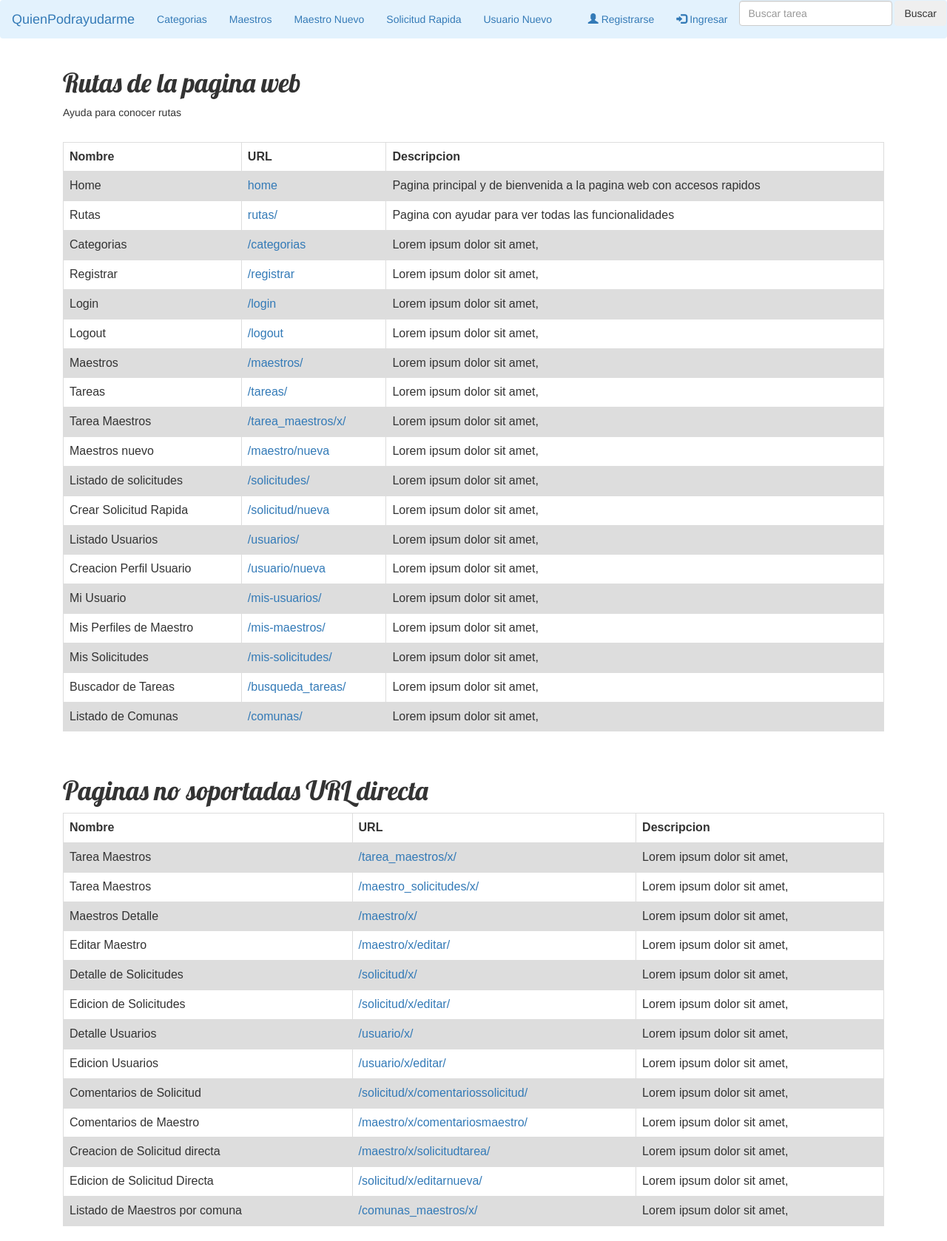
After one commit to SebastianCSilva/quienpodrayudarme, a Django app: template panel_solicitudes/templates/rutas.html in a window 1280 px wide. The commit adds this page. Shown: the whole page at 74% size. Run offline with Django 3.2, Linux system fonts and the light colour scheme; the template is opened without the code that fills it, so the values that code supplies are empty; some libraries are stand-ins or nearby versions.

Commit message:
Se agrega una pagina dedicada para las rutas con su explicacion de para que es

```diff
--- a/panel_solicitudes/templates/base.html
+++ b/panel_solicitudes/templates/base.html
@@ -18,17 +18,14 @@
                 <li class="active"><a href="/categorias">Categorias</a></li>
                 <li><a href="/maestros/">Maestros</a></li>
                 <li><a href="/maestro/nueva">Maestro Nuevo</a></li>
-                <li><a href="/solicitudes/">Solicitudes</a></li>
                 <li><a href="/solicitud/nueva">Solicitud Rapida</a></li>
-                <li><a href="/usuarios/">Usuarios</a></li>
+                <!--
+                    <li><a href="/solicitudes/">Solicitudes</a></li>
+                    <li><a href="/usuarios/">Usuarios</a></li>
+                -->
                 <li><a href="/usuario/nueva">Usuario Nuevo</a></li>
             </ul>
             <ul class="nav navbar-nav navbar-right">
-                <form class="d-flex" method=POST action="{% url 'busqueda_tareas' %}">
-                    {% csrf_token %}
-                    <input type="search" placeholder="Buscar tarea" aria-label="Search" name="searched">
-                    <button class="btn btn-outline-secondary" type="submit">Buscar</button>
-                </form>
 
 
                 {% if user.is_authenticated %}
@@ -40,6 +37,13 @@
                     <li><a href="/registrar"><span class="glyphicon glyphicon-user"></span> Registrarse</a></li>
                     <li><a href="/login"><span class="glyphicon glyphicon-log-in"></span> Ingresar</a></li>
                 {% endif %}
+                <li>
+                    <form class="form-inline my-2 my-lg-0" method=POST action="{% url 'busqueda_tareas' %}">
+                        {% csrf_token %}
+                        <input class="form-control mr-sm-2" type="search" placeholder="Buscar tarea" aria-label="Search" name="searched">
+                        <button class="btn btn-outline-success my-2 my-sm-0" type="submit">Buscar</button>
+                    </form>
+                </li>
             </ul>
 
         </div>
--- /dev/null
+++ b/panel_solicitudes/templates/rutas.html
@@ -0,0 +1,208 @@
+{% extends 'base.html' %}
+
+
+{% block content %}
+<div class="col-md-12">
+
+    <div>
+        <h1>Rutas de la pagina web</h1>
+        <p>Ayuda para conocer rutas</p>
+
+    </div>
+
+    <div align="center">
+        <br/>
+        <table class='table'>
+            <tr >
+                <th>Nombre</th>
+                <th>URL</th>
+                <th>Descripcion</th>
+            </tr>
+
+                <tr>
+                    <td>Home</td>
+                    <td><a href="/home">home</a></td>
+                    <td>Pagina principal y de bienvenida a la pagina web con accesos rapidos</td>
+                </tr>
+                <tr>
+                    <td>Rutas</td>
+                    <td><a href="/rutas/">rutas/</a></td>
+                    <td>Pagina con ayudar para ver todas las funcionalidades</td>
+                </tr>
+                <tr>
+                    <td>Categorias</td>
+                    <td><a href="/categorias">/categorias</a></td>
+                    <td>Lorem ipsum dolor sit amet,</td>
+                </tr>
+                <tr>
+                    <td>Registrar</td>
+                    <td><a href="/registrar">/registrar</a></td>
+                    <td>Lorem ipsum dolor sit amet,</td>
+                </tr>
+                <tr>
+                    <td>Login</td>
+                    <td><a href="/login">/login</a></td>
+                    <td>Lorem ipsum dolor sit amet,</td>
+                </tr>
+                <tr>
+                    <td>Logout</td>
+                    <td><a href="/logout">/logout</a></td>
+                    <td>Lorem ipsum dolor sit amet,</td>
+                </tr>
+                <tr>
+                    <td>Maestros</td>
+                    <td><a href="/maestros/">/maestros/</a></td>
+                    <td>Lorem ipsum dolor sit amet,</td>
+                </tr>
+                <tr>
+                    <td>Tareas</td>
+                    <td><a href="/tareas/">/tareas/</a></td>
+                    <td>Lorem ipsum dolor sit amet,</td>
+                </tr>
+                <tr>
+                    <td>Tarea Maestros</td>
+                    <td><a href="/tarea_maestros/x/">/tarea_maestros/x/</a></td>
+                    <td>Lorem ipsum dolor sit amet,</td>
+                </tr>
+                <tr>
+                    <td>Maestros nuevo</td>
+                    <td><a href="/maestro/nueva">/maestro/nueva</a></td>
+                    <td>Lorem ipsum dolor sit amet,</td>
+                </tr>
+                <tr>
+                    <td>Listado de solicitudes</td>
+                    <td><a href="/solicitudes/">/solicitudes/</a></td>
+                    <td>Lorem ipsum dolor sit amet,</td>
+                </tr>
+                <tr>
+                    <td>Crear Solicitud Rapida</td>
+                    <td><a href="/solicitud/nueva">/solicitud/nueva</a></td>
+                    <td>Lorem ipsum dolor sit amet,</td>
+                </tr>
+                <tr>
+                    <td>Listado Usuarios</td>
+                    <td><a href="/usuarios/">/usuarios/</a></td>
+                    <td>Lorem ipsum dolor sit amet,</td>
+                </tr>
+                <tr>
+                    <td>Creacion Perfil Usuario</td>
+                    <td><a href="/usuario/nueva">/usuario/nueva</a></td>
+                    <td>Lorem ipsum dolor sit amet,</td>
+                </tr>
+                <tr>
+                    <td>Mi Usuario</td>
+                    <td><a href="/mis-usuarios/">/mis-usuarios/</a></td>
+                    <td>Lorem ipsum dolor sit amet,</td>
+                </tr>
+                <tr>
+                    <td>Mis Perfiles de Maestro</td>
+                    <td><a href="/mis-maestros/">/mis-maestros/</a></td>
+                    <td>Lorem ipsum dolor sit amet,</td>
+                </tr>
+                <tr>
+                    <td>Mis Solicitudes</td>
+                    <td><a href="/mis-solicitudes/">/mis-solicitudes/</a></td>
+                    <td>Lorem ipsum dolor sit amet,</td>
+                </tr>
+                <tr>
+                    <td>Buscador de Tareas</td>
+                    <td><a href="/busqueda_tareas/">/busqueda_tareas/</a></td>
+                    <td>Lorem ipsum dolor sit amet,</td>
+                </tr>
+                <tr>
+                    <td>Listado de Comunas</td>
+                    <td><a href="/comunas/">/comunas/</a></td>
+                    <td>Lorem ipsum dolor sit amet,</td>
+                </tr>
+
+
+
+
+        </table>
+
+    </div>
+</br>
+    <div>
+        <h1>Paginas no soportadas URL directa</h1>
+        <table class='table'>
+            <tr >
+                <th>Nombre</th>
+                <th>URL</th>
+                <th>Descripcion</th>
+            </tr>
+
+
+                <tr>
+                    <td>Tarea Maestros</td>
+                    <td><a href="/tarea_maestros/<int:pk>/">/tarea_maestros/x/</a></td>
+                    <td>Lorem ipsum dolor sit amet,</td>
+                </tr>
+                <tr>
+                    <td>Tarea Maestros</td>
+                    <td><a href="maestro_solicitudes/<int:pk>/">/maestro_solicitudes/x/</a></td>
+                    <td>Lorem ipsum dolor sit amet,</td>
+                </tr>
+                <tr>
+                    <td>Maestros Detalle</td>
+                    <td><a href="/maestro/<int:pk>/">/maestro/x/</a></td>
+                    <td>Lorem ipsum dolor sit amet,</td>
+                </tr>
+                <tr>
+                    <td>Editar Maestro</td>
+                    <td><a href="/maestro/x/editar/">/maestro/x/editar/</a></td>
+                    <td>Lorem ipsum dolor sit amet,</td>
+                </tr>
+                <tr>
+                    <td>Detalle de Solicitudes</td>
+                    <td><a href="/solicitud/x/">/solicitud/x/</a></td>
+                    <td>Lorem ipsum dolor sit amet,</td>
+                </tr>
+                <tr>
+                    <td>Edicion de Solicitudes</td>
+                    <td><a href="/solicitud/x/editar/">/solicitud/x/editar/</a></td>
+                    <td>Lorem ipsum dolor sit amet,</td>
+                </tr>
+                <tr>
+                    <td>Detalle Usuarios</td>
+                    <td><a href="/usuario/x/">/usuario/x/</a></td>
+                    <td>Lorem ipsum dolor sit amet,</td>
+                </tr>
+                <tr>
+                    <td>Edicion Usuarios</td>
+                    <td><a href="/usuario/x/editar/">/usuario/x/editar/</a></td>
+                    <td>Lorem ipsum dolor sit amet,</td>
+                </tr>
+                <tr>
+                    <td>Comentarios de Solicitud</td>
+                    <td><a href="/solicitud/x/comentariossolicitud/">/solicitud/x/comentariossolicitud/</a></td>
+                    <td>Lorem ipsum dolor sit amet,</td>
+                </tr>
+                <tr>
+                    <td>Comentarios de Maestro</td>
+                    <td><a href="maestro/x/comentariosmaestro/">/maestro/x/comentariosmaestro/</a></td>
+                    <td>Lorem ipsum dolor sit amet,</td>
+                </tr>
+                <tr>
+                    <td>Creacion de Solicitud directa</td>
+                    <td><a href="/maestro/x/solicitudtarea/">/maestro/x/solicitudtarea/</a></td>
+                    <td>Lorem ipsum dolor sit amet,</td>
+                </tr>
+                <tr>
+                    <td>Edicion de Solicitud Directa</td>
+                    <td><a href="/solicitud/x/editarnueva/">/solicitud/x/editarnueva/</a></td>
+                    <td>Lorem ipsum dolor sit amet,</td>
+                </tr>
+                <tr>
+                    <td>Listado de Maestros por comuna</td>
+                    <td><a href="/comunas_maestros/x/">/comunas_maestros/x/</a></td>
+                    <td>Lorem ipsum dolor sit amet,</td>
+                </tr>
+
+
+
+        </table>
+    </div>
+
+
+</div>
+{% endblock %}
--- a/panel_solicitudes/urls.py
+++ b/panel_solicitudes/urls.py
@@ -4,6 +4,7 @@ from . import views
 urlpatterns = [
     path('', views.home, name=''),
     path('home', views.home, name='home'),
+    path('rutas/', views.rutas, name='rutas'),
     path('categorias', views.categorias_lista, name='categorias_lista'),
     #
     path('registrar', views.registrar, name='registrar'),
--- a/panel_solicitudes/views.py
+++ b/panel_solicitudes/views.py
@@ -19,6 +19,9 @@ from .decorators import *
 # Pagina de Bienvenida para los usuarios nuevos
 def home(request):
     return render(request, 'panel_solicitudes/templates/home.html', {} )
+
+def rutas(request):
+    return render(request, 'panel_solicitudes/templates/rutas.html', {} )
 
 def registrar(request):
     form = UsuarioCreacionForm()
```
